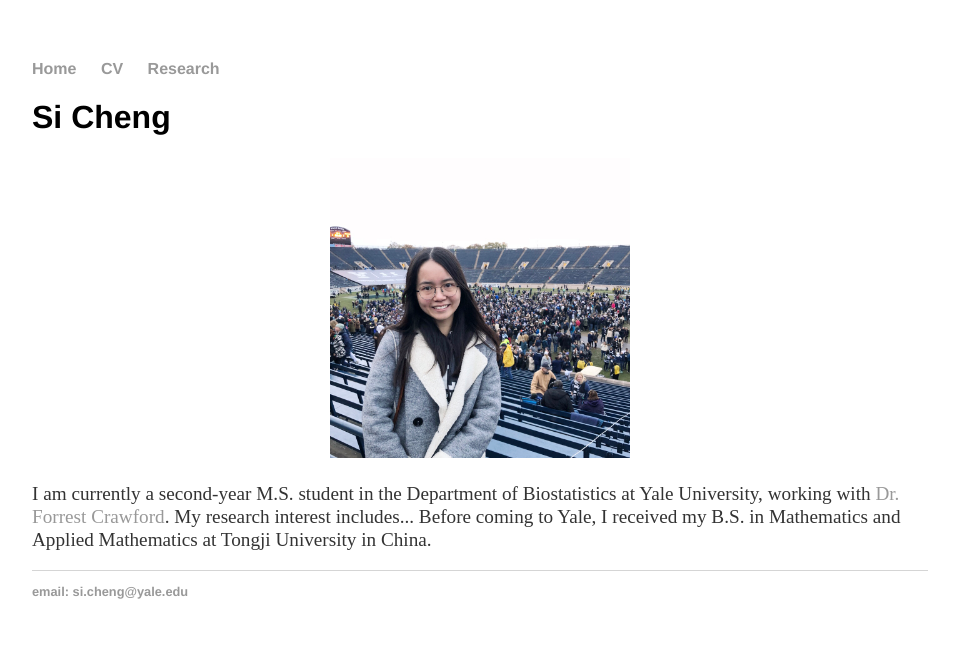
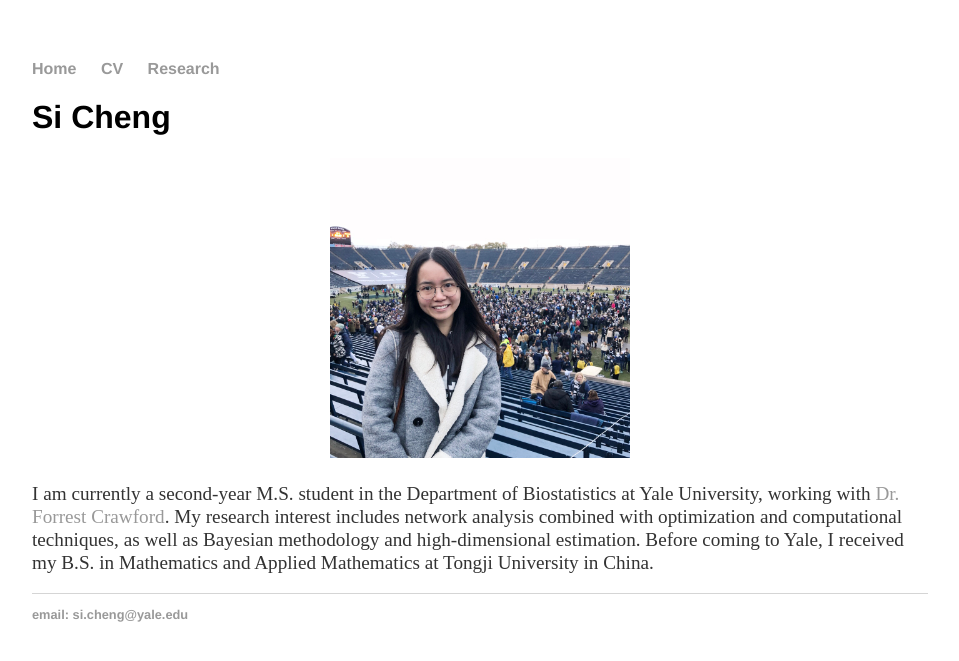
Before and after one commit to chengs94/chengs94.github.io, a Jekyll site: the page built from index.html, in a window 1280 px wide. Shown: the top 661 px of the page, without its empty margins (160-1119 px from the left). Built offline with Jekyll 4.4.1, drawn with Linux system fonts in a browser that asks for light colours.

Commit message:
Update index.html

```diff
--- a/index.html
+++ b/index.html
@@ -6,6 +6,7 @@ title: Si Cheng's Homepage
 	<h1>Si Cheng</h1>
 	<p align="center"><img src="profile_photo.jpg" width="300" height="300"></p>
 	<p align="left">I am currently a second-year M.S. student in the Department of Biostatistics at Yale University, working with
-		<a href="http://www.crawfordlab.io/">Dr. Forrest Crawford</a>. My research interest includes... Before coming to Yale,
-			I received my B.S. in Mathematics and Applied Mathematics at Tongji University in China.</a></p>
+		<a href="http://www.crawfordlab.io/">Dr. Forrest Crawford</a>. My research interest includes network analysis combined with
+		optimization and computational techniques, as well as Bayesian methodology and high-dimensional estimation.
+		Before coming to Yale, I received my B.S. in Mathematics and Applied Mathematics at Tongji University in China.</a></p>
 </div><!-- /.blurb -->
```
